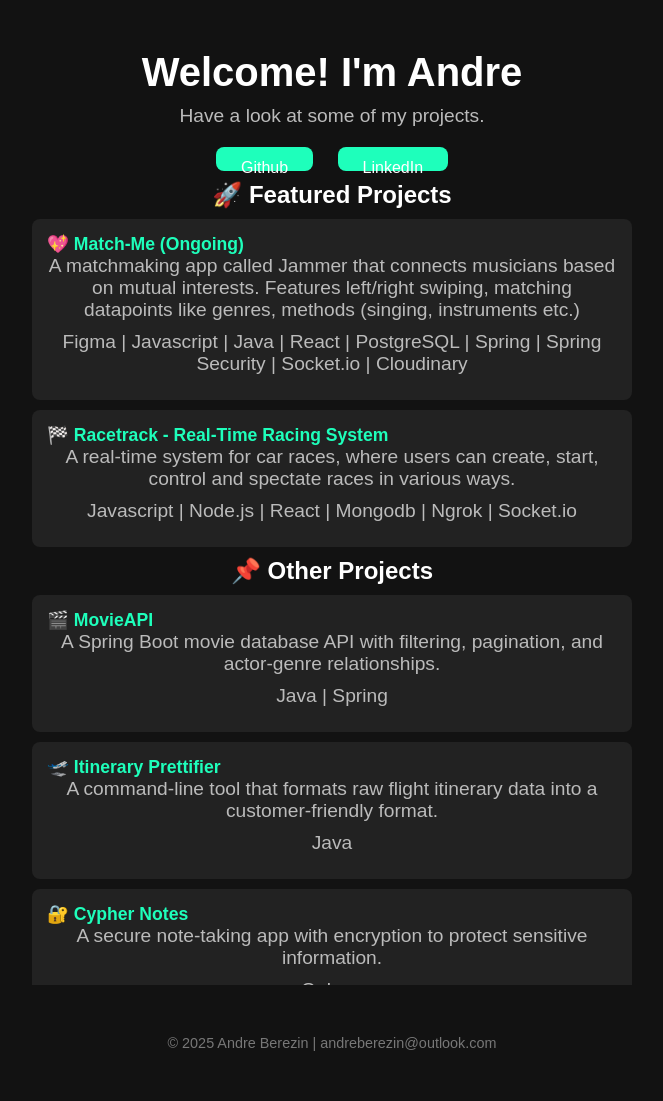
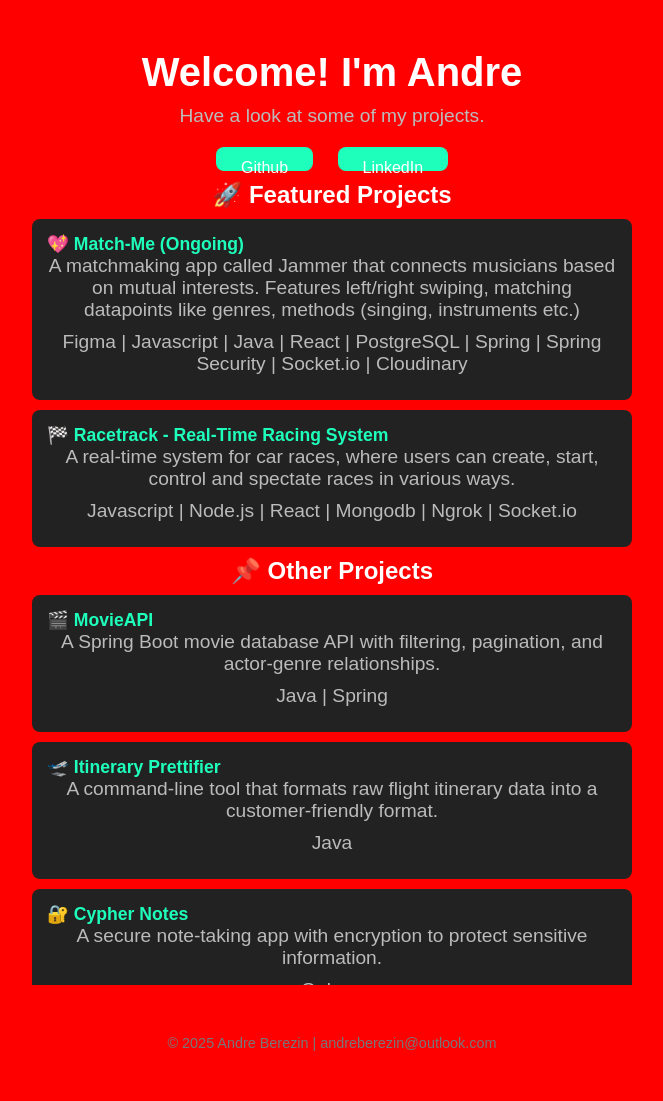
Before and after one commit to andreberezin/andreberezin.github.io, a Jekyll site: the page built from README.md, in a window 1280 px wide. Shown: the whole page, without its empty margins (308-971 px from the left). Built offline with Jekyll 4.4.1, drawn with Linux system fonts in a browser that asks for light colours; our own code applies the rules of GitHub Pages for plain Markdown files.

Commit message:
tried to fix scss not being applied

```diff
--- a/_layouts/default.html
+++ b/_layouts/default.html
@@ -6,6 +6,11 @@
     <title>Andre's Portfolio</title>
 <!--    <link rel="stylesheet" href="{{ '/assets/css/style.css' | relative_url }}">-->
     <link rel="stylesheet" href="../assets/css/style.css">
+    <style>
+        body {
+            background: red !important;
+        }
+    </style>
 </head>
 <body>
 
```
